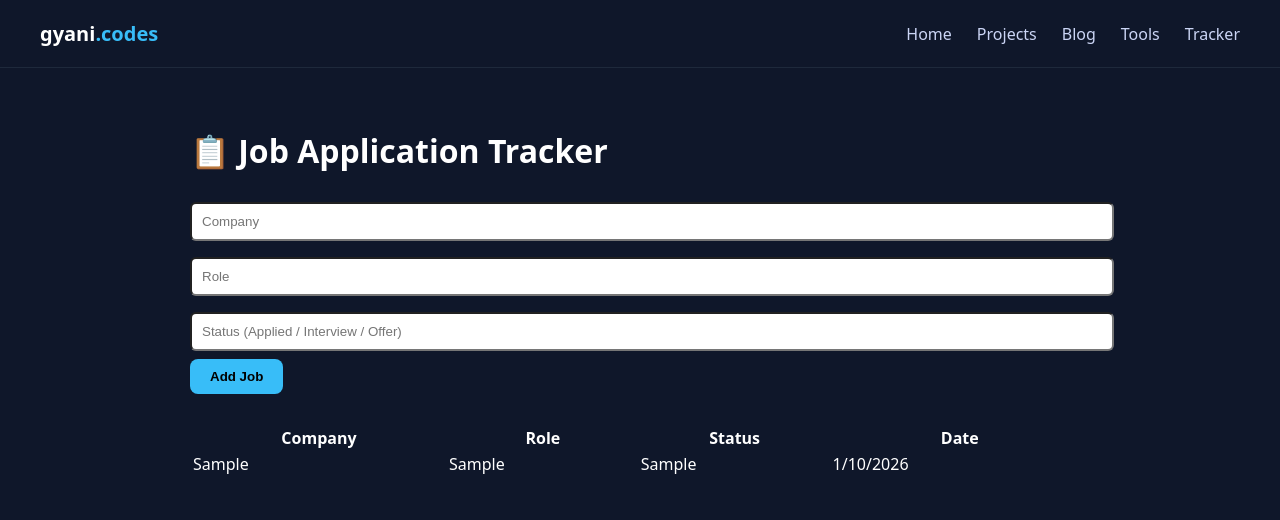
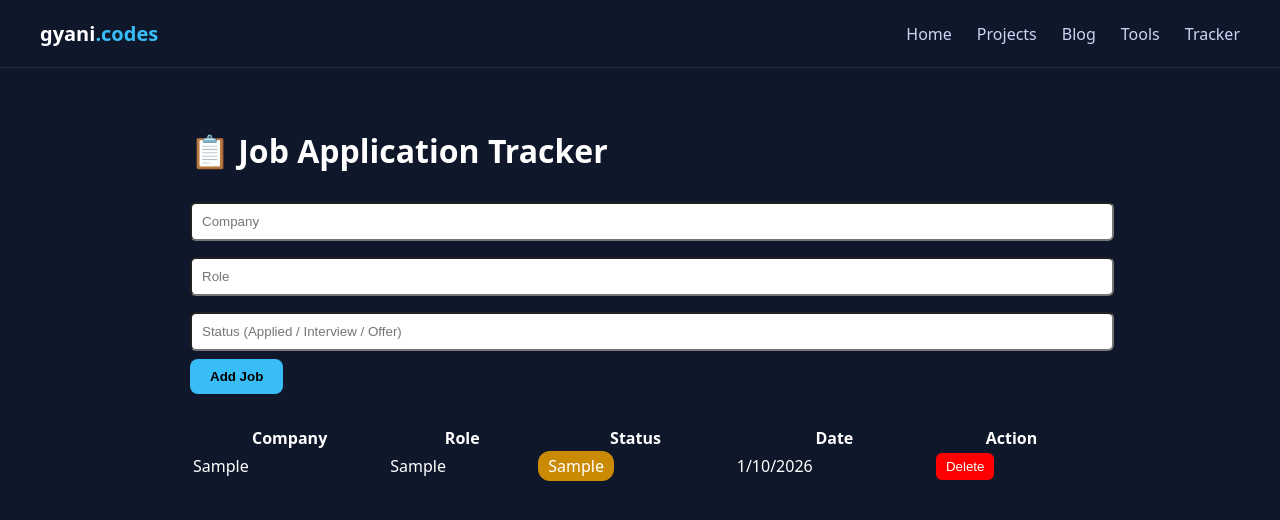
Before and after one commit to kumargyanendracse/gyani-codes, a Next.js app: page /tracker in a window 1280 px wide. Both pictures are taken after typing "Sample", "Sample", "Sample" into the empty fields and a click on the button "Add Job". Shown: the top 520 px of the page. Built offline with nearby package versions, Linux system fonts and the light colour scheme.

Commit message:
Update page.js

```diff
--- a/app/tracker/page.js
+++ b/app/tracker/page.js
@@ -46,6 +46,7 @@ export default function Tracker() {
     <th>Role</th>
     <th>Status</th>
     <th>Date</th>
+    <th>Action</th>
   </tr>
 </thead>
        <tbody>
@@ -53,11 +54,36 @@ export default function Tracker() {
     <tr key={i}>
       <td>{j.company}</td>
       <td>{j.role}</td>
-              <td>{j.status}</td>
+      <td>
+        <span style={{
+          padding: "4px 10px",
+          borderRadius: "12px",
+          background:
+            j.status === "Offer" ? "#16a34a" :
+            j.status === "Interview" ? "#2563eb" :
+            "#ca8a04",
+          color: "white"
+        }}>
+          {j.status}
+        </span>
+      </td>
       <td>{j.date}</td>
+      <td>
+        <button
+          onClick={() => {
+            const updated = jobs.filter((_, idx) => idx !== i);
+            setJobs(updated);
+            localStorage.setItem("jobs", JSON.stringify(updated));
+          }}
+          style={{ background: "red", color: "white", border: "none", padding: "6px 10px", borderRadius: "6px" }}
+        >
+          Delete
+        </button>
+      </td>
     </tr>
   ))}
 </tbody>
+
       </table>
     </main>
   );
```
Lines whose indentation alone changed are shown as unchanged.
